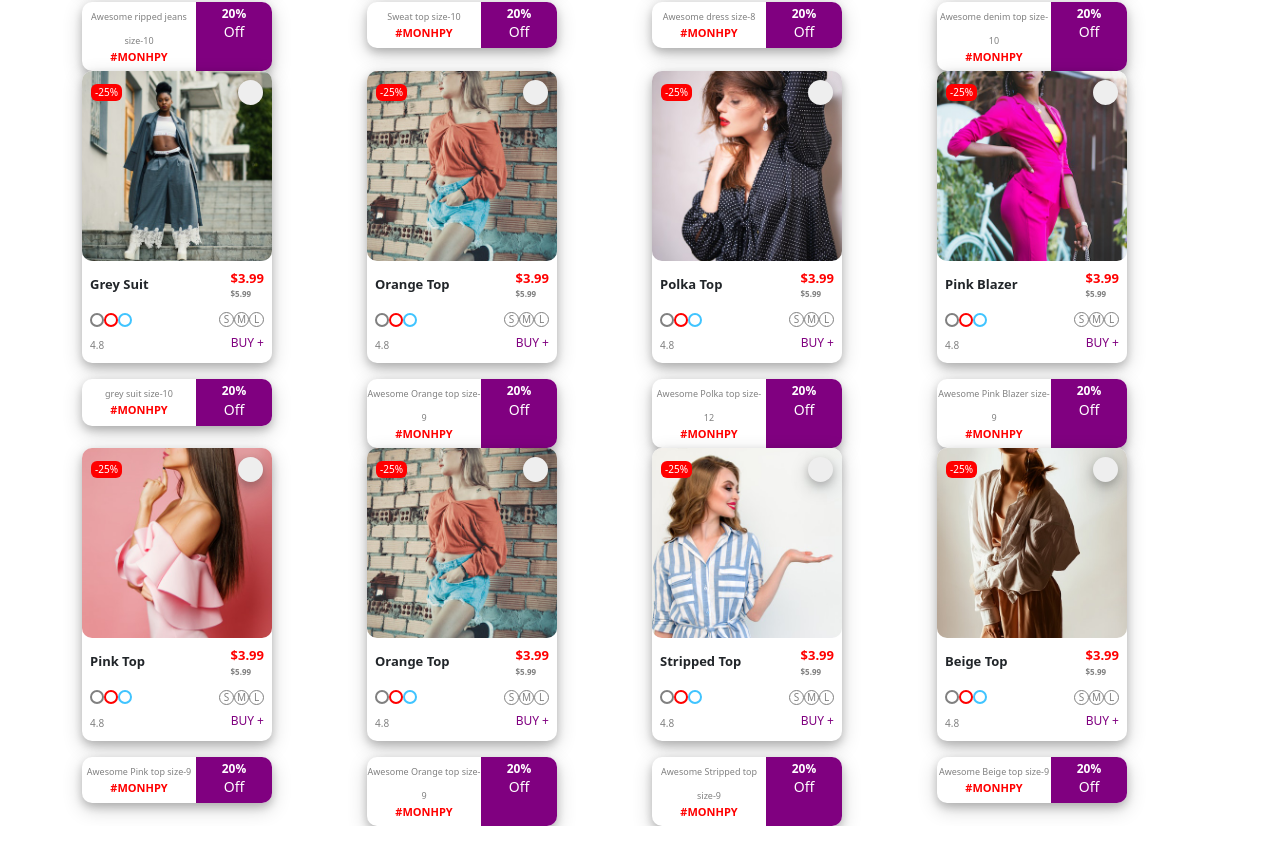
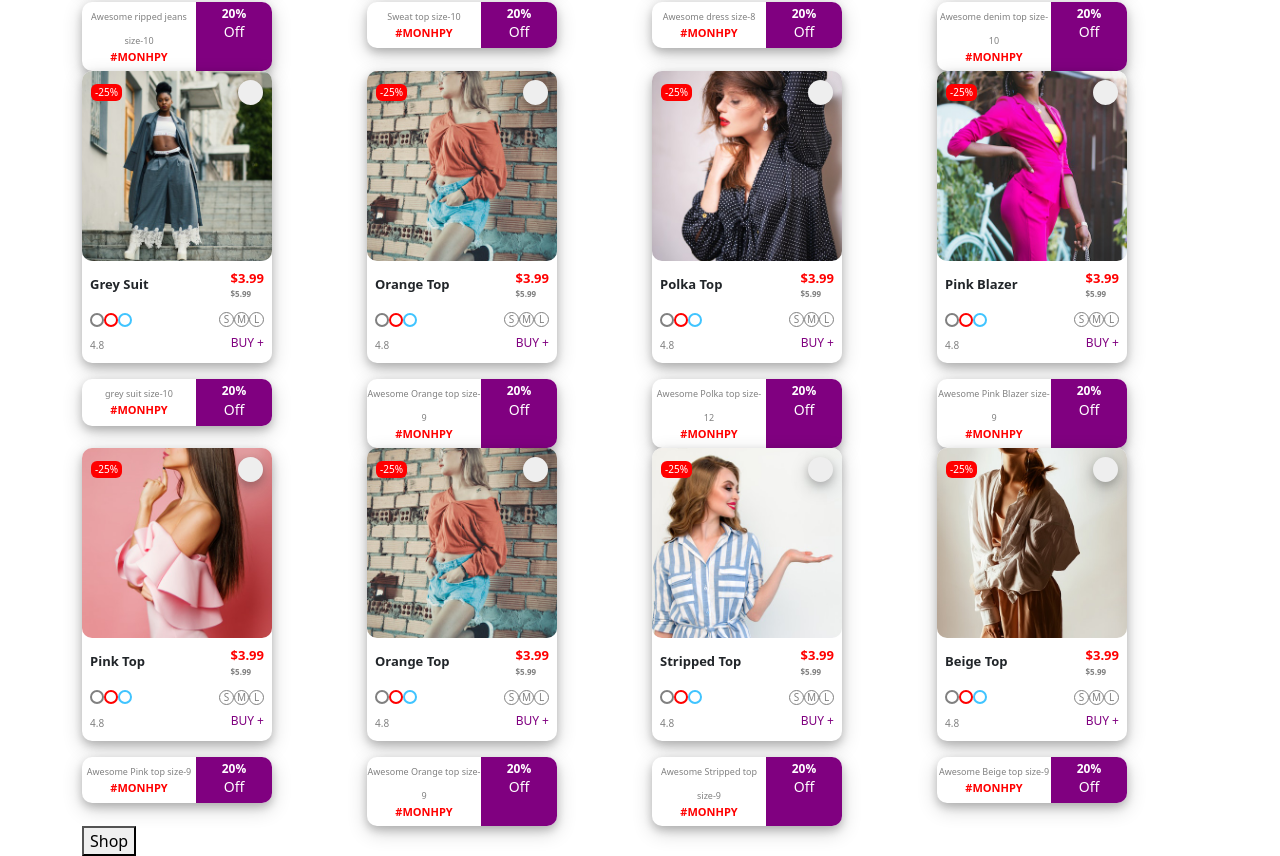
Before and after one commit to Carol254/kuiFashions, an Angular app: page /dashboard/shop in a window 1280 px wide. Shown: the part 405-1261 px from the top of the page. Before the commit the page ends 1231 px from the top, so only its background shows below. Built offline with nearby package versions, Linux system fonts and the light colour scheme.

Commit message:
changes to shopping-item

```diff
--- a/src/app/app.module.ts
+++ b/src/app/app.module.ts
@@ -32,7 +32,8 @@ const appRoutes:Routes =[
     ],
   },
   {path:'dashboard/home/sign-up',component:SignUpComponent},
-  {path:'dashboard/home/sign-in',component:SignInComponent}
+  {path:'dashboard/home/sign-in',component:SignInComponent},
+  {path:'dashboard/shop/shopping-item',component:ShoppingItemComponent}
 
 ];
 
--- a/src/app/dashboard/shop/shop.component.html
+++ b/src/app/dashboard/shop/shop.component.html
@@ -77,4 +77,5 @@
     				</div>
     		</div>
     	</div>
+		<button (click)="shoppingItem()">Shop</button>
     </div>
--- a/src/app/dashboard/shop/shop.component.ts
+++ b/src/app/dashboard/shop/shop.component.ts
@@ -1,5 +1,6 @@
 import { Component, OnInit } from '@angular/core';
 import { MenuData } from 'src/app/models/menus.model';
+import { Router } from '@angular/router';
 
 @Component({
   selector: 'app-shop',
@@ -22,10 +23,13 @@ export class ShopComponent implements OnInit {
     new MenuData('Beige Top','Awesome Beige top size-9','/assets/model_3.jpg'),
   ];
 
-  constructor() { }
+  constructor(private router:Router) { }
 
   ngOnInit(): void {
 
   }
+  shoppingItem(){
+        this.router.navigate(['dashboard/shop/shopping-item']);
+  }
 
 }
--- a/src/app/dashboard/shopping-item/shopping-item.component.html
+++ b/src/app/dashboard/shopping-item/shopping-item.component.html
@@ -1 +1,5 @@
-<p>shopping-item works!</p>
+<div class="d-flex" >
+    <div *ngFor="let item of dataList; let i = index">
+        {{item.shoppingData.name}}
+    </div>
+</div>
```
